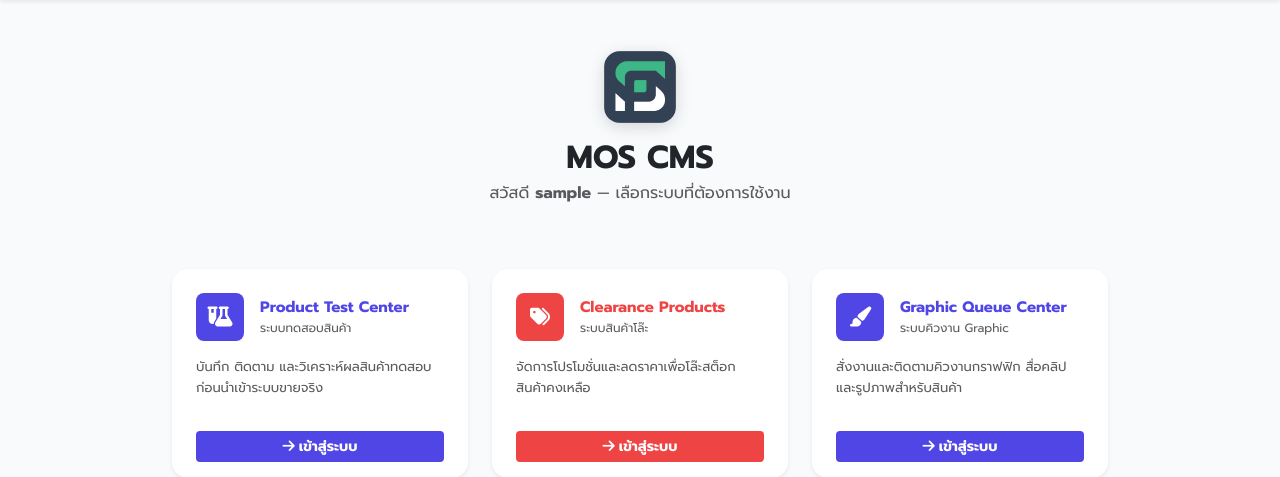
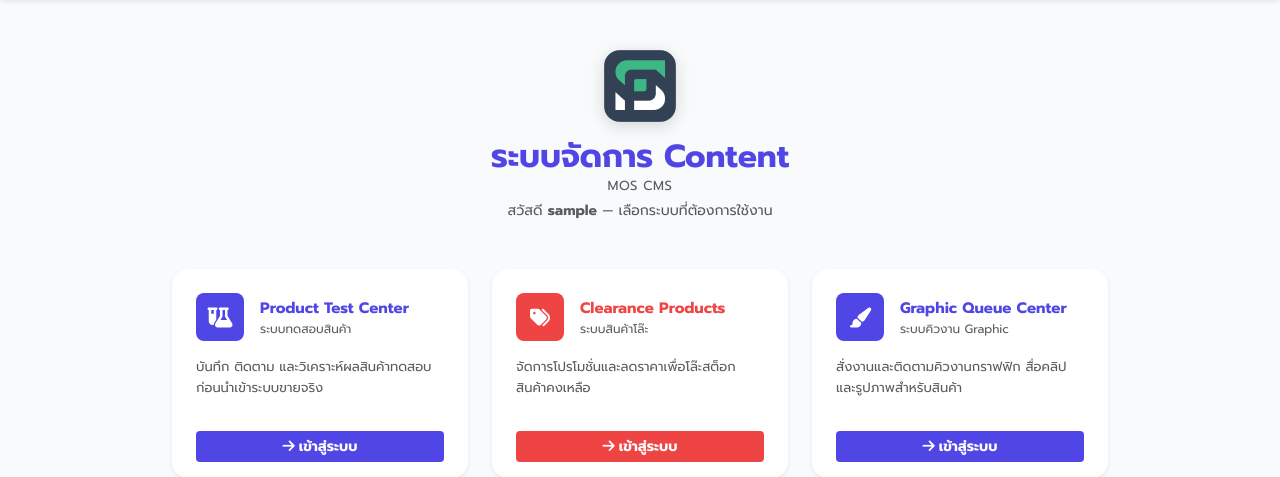
Before and after one commit to Git-Thanapol/mos_content_management, a Django app: page / in a window 1280 px wide. Shown: the part 71-548 px from the top of the page. Run offline with Django 5.2, Linux system fonts and the light colour scheme; the visitor is signed in with stand-in values (Sample User, id 1); some libraries are stand-ins or nearby versions.

Commit message:
Make Thai the primary header on hub page, English secondary
Co-Authored-By: Claude Sonnet 4.6 <noreply@anthropic.com>

```diff
--- a/templates/core/hub.html
+++ b/templates/core/hub.html
@@ -7,8 +7,9 @@
     <div class="text-center mb-5">
         <img src="{% static 'logo.png' %}" alt="MOS CMS"
              style="width:72px;height:72px;border-radius:16px;box-shadow:0 4px 16px rgba(0,0,0,.15)" class="mb-3">
-        <h2 class="fw-bold mb-1">MOS CMS</h2>
-        <p class="text-muted">สวัสดี <strong>{{ request.user.username }}</strong> — เลือกระบบที่ต้องการใช้งาน</p>
+        <h2 class="fw-bold mb-0" style="color:#4f46e5">ระบบจัดการ Content</h2>
+        <div class="text-muted mb-1" style="font-size:.82rem;letter-spacing:.04em">MOS CMS</div>
+        <p class="text-muted mb-0" style="font-size:.88rem">สวัสดี <strong>{{ request.user.username }}</strong> — เลือกระบบที่ต้องการใช้งาน</p>
     </div>
 
     {% if systems %}
```
